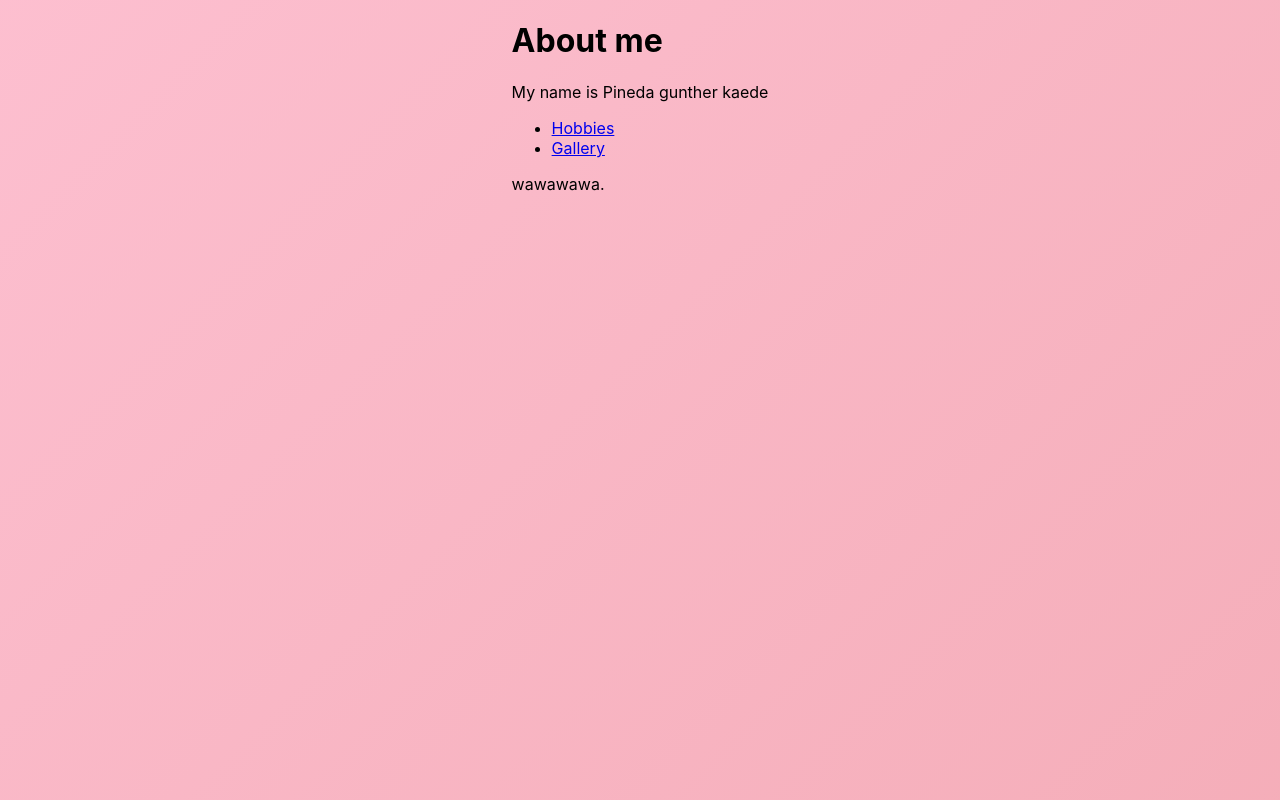
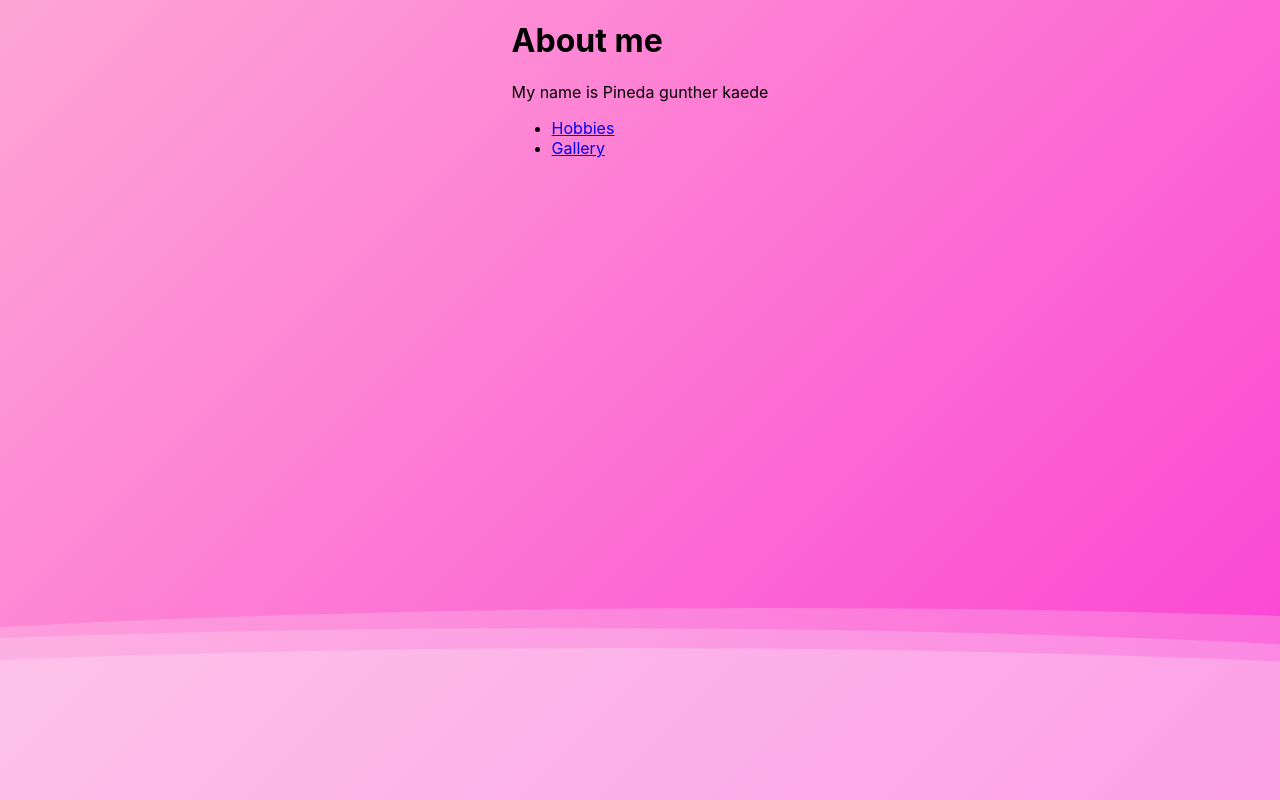
Before and after one commit to maplepl/CIT14, a plain HTML site: page index.html in a window 1280 px wide. Drawn offline with Linux system fonts and the light colour scheme.

Commit message:
added background

```diff
--- a/index.html
+++ b/index.html
@@ -6,8 +6,9 @@
     <link rel="stylesheet" href="style.css">
     <title>portfolio</title>
 </head>
-<body class="is-preload">
-
+    <div class="wave"></div>
+    <div class="wave"></div>
+    <div class="wave"></div>
     <!-- Wrapper -->
         <div id="wrapper">
 
@@ -25,15 +26,10 @@
                     </div>
                     <nav>
                         <ul>
-                            <li><a href = "Hobby.html">Hobbies</a></li>
-                            <li><a href = "Gallery.html">Gallery</a></li>
-                            <!--<li><a href="#elements">Elements</a></li>-->
+                            <div class="'wrap">
+                            <li><a href="Hobby.html">Hobbies</a></li>
+                            <li><a href="Gallery.html">Gallery</a></li>
+                            </div>
                         </ul>
                     </nav>
-
-                    <!-- Footer -->
-					<footer id="footer">
-						<p class="copyright">wawawawa</a>.</p>
-					</footer>
-
                 </header>
--- a/style.css
+++ b/style.css
@@ -2,7 +2,7 @@ body {
     margin: auto;
     font-family: -apple-system, BlinkMacSystemFont, sans-serif;
     overflow: auto;
-    background: linear-gradient(315deg, #f4acb7 3%, #ffc4d6 38%, #e18aaa 68%, #ffa6c1 98%);
+    background: linear-gradient(315deg, #fb35d3 3%, #ffc4d6 38%, #e18aaa 68%, #ffa6c1 98%);
     animation: gradient 15s ease infinite;
     background-size: 400% 400%;
     background-attachment: fixed;
```
